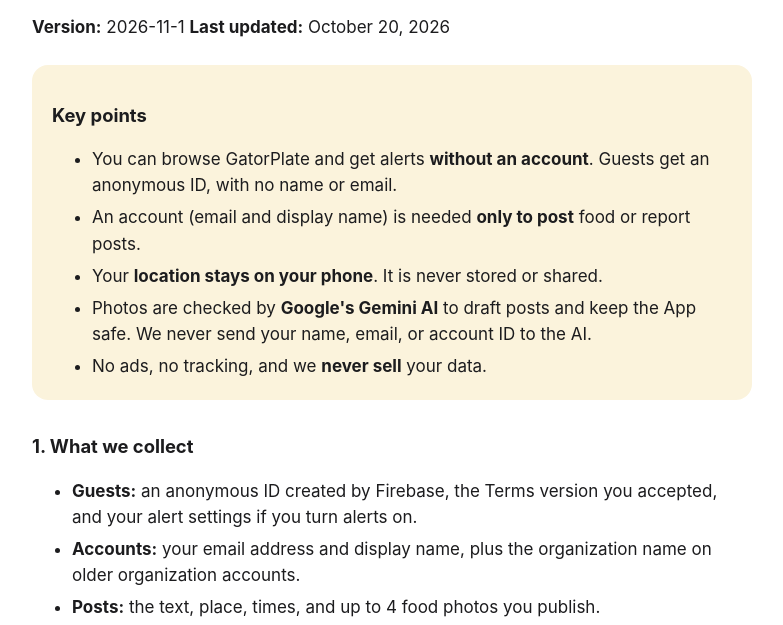
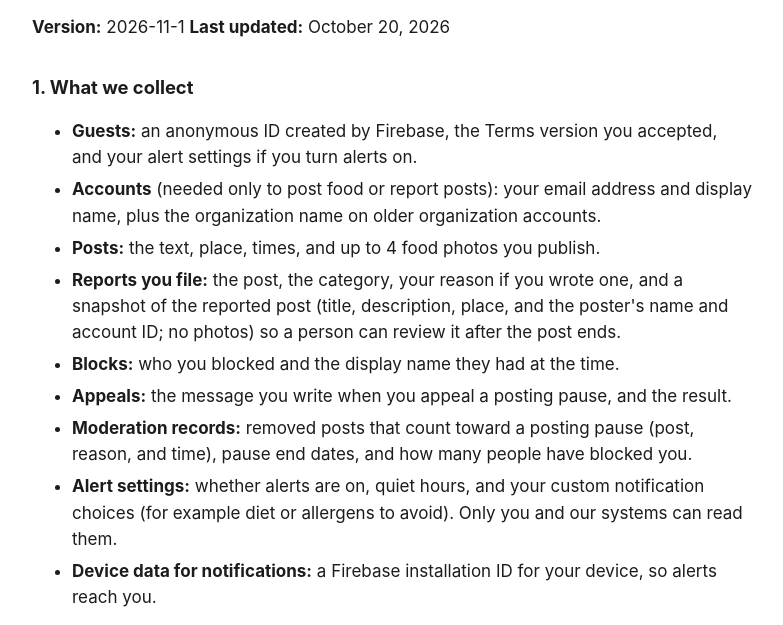
Before and after one commit to keyursavalia/GatorPlate, a plain HTML site: page hosting/public/privacy/index.html in a window 1280 px wide. Shown: the part 110-735 px from the top of the page, without its empty margins (248-1031 px from the left). Drawn offline with Linux system fonts and the light colour scheme.

Commit message:
change: rebuilt hosted privacy page

```diff
--- a/hosting/public/privacy/index.html
+++ b/hosting/public/privacy/index.html
@@ -5,9 +5,9 @@
 <meta name="viewport" content="width=device-width, initial-scale=1">
 <title>GatorPlate Privacy Policy</title>
 <style>
-  :root { color-scheme: light dark; --text: #1c1c1e; --muted: #5b5b60; --bg: #ffffff; --box: #fbf3dc; --accent: #5b3fb5; }
+  :root { color-scheme: light dark; --text: #1c1c1e; --muted: #5b5b60; --bg: #ffffff; --accent: #5b3fb5; }
   @media (prefers-color-scheme: dark) {
-    :root { --text: #f2f2f7; --muted: #aeaeb2; --bg: #111113; --box: #2b2618; --accent: #a993ec; }
+    :root { --text: #f2f2f7; --muted: #aeaeb2; --bg: #111113; --accent: #a993ec; }
   }
   body { margin: 0; background: var(--bg); color: var(--text);
          font: 17px/1.55 -apple-system, BlinkMacSystemFont, "Segoe UI", Roboto, Helvetica, Arial, sans-serif; }
@@ -18,7 +18,6 @@
   a { color: var(--accent); }
   li { margin: 0.35rem 0; }
   code { font-size: 0.9em; }
-  .key-points { background: var(--box); border-radius: 16px; padding: 4px 20px; margin: 1.5rem 0; }
   .muted { color: var(--muted); }
 </style>
 </head>
@@ -27,10 +26,8 @@
 <main>
 <h1>GatorPlate Privacy Policy</h1>
 <p><strong>Version:</strong> 2026-11-1 <strong>Last updated:</strong> October 20, 2026</p>
-<section class="key-points"><h2>Key points</h2>
-<ul><li>You can browse GatorPlate and get alerts <strong>without an account</strong>. Guests get an anonymous ID, with no name or email.</li><li>An account (email and display name) is needed <strong>only to post</strong> food or report posts.</li><li>Your <strong>location stays on your phone</strong>. It is never stored or shared.</li><li>Photos are checked by <strong>Google's Gemini AI</strong> to draft posts and keep the App safe. We never send your name, email, or account ID to the AI.</li><li>No ads, no tracking, and we <strong>never sell</strong> your data.</li></ul></section>
 <h2>1. What we collect</h2>
-<ul><li><strong>Guests:</strong> an anonymous ID created by Firebase, the Terms version you accepted, and your alert settings if you turn alerts on.</li><li><strong>Accounts:</strong> your email address and display name, plus the organization name on older organization accounts.</li><li><strong>Posts:</strong> the text, place, times, and up to 4 food photos you publish.</li><li><strong>Reports you file:</strong> the post, the category, your reason if you wrote one, and a snapshot of the reported post (title, description, place, and the poster's name and account ID; no photos) so a person can review it after the post ends.</li><li><strong>Blocks:</strong> who you blocked and the display name they had at the time.</li><li><strong>Appeals:</strong> the message you write when you appeal a posting pause, and the result.</li><li><strong>Moderation records:</strong> removed posts that count toward a posting pause (post, reason, and time), pause end dates, and how many people have blocked you.</li><li><strong>Alert settings:</strong> whether alerts are on, quiet hours, and your custom notification choices (for example diet or allergens to avoid). Only you and our systems can read them.</li><li><strong>Device data for notifications:</strong> a Firebase installation ID for your device, so alerts reach you.</li></ul>
+<ul><li><strong>Guests:</strong> an anonymous ID created by Firebase, the Terms version you accepted, and your alert settings if you turn alerts on.</li><li><strong>Accounts</strong> (needed only to post food or report posts): your email address and display name, plus the organization name on older organization accounts.</li><li><strong>Posts:</strong> the text, place, times, and up to 4 food photos you publish.</li><li><strong>Reports you file:</strong> the post, the category, your reason if you wrote one, and a snapshot of the reported post (title, description, place, and the poster's name and account ID; no photos) so a person can review it after the post ends.</li><li><strong>Blocks:</strong> who you blocked and the display name they had at the time.</li><li><strong>Appeals:</strong> the message you write when you appeal a posting pause, and the result.</li><li><strong>Moderation records:</strong> removed posts that count toward a posting pause (post, reason, and time), pause end dates, and how many people have blocked you.</li><li><strong>Alert settings:</strong> whether alerts are on, quiet hours, and your custom notification choices (for example diet or allergens to avoid). Only you and our systems can read them.</li><li><strong>Device data for notifications:</strong> a Firebase installation ID for your device, so alerts reach you.</li></ul>
 <p>We do <strong>not</strong> collect your location, contacts, or browsing history, and we do not track which food you pick up. Map and Feed filters, and the posts you reported, are remembered on your phone only.</p>
 <h2>2. How we use it</h2>
 <p>We use this information only to run the App: to show food posts, send the alerts you asked for, let posters manage their posts, review reports and appeals, and keep the App safe. We do not use it for advertising or profiling, and we never use your alert settings to target anyone.</p>
```
